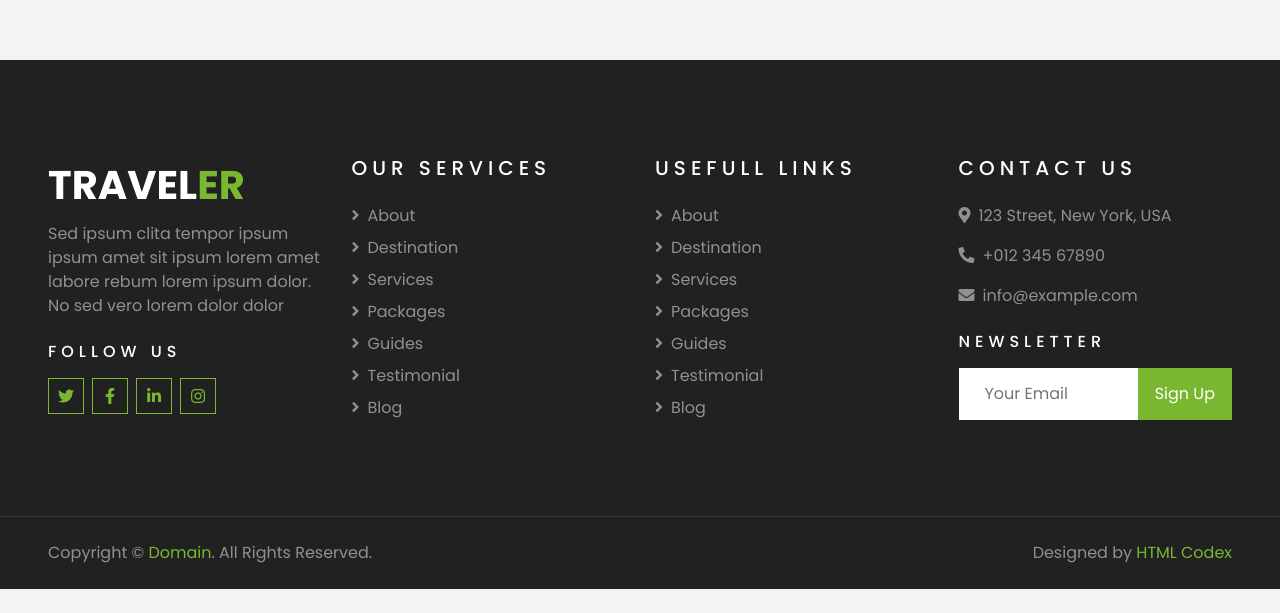
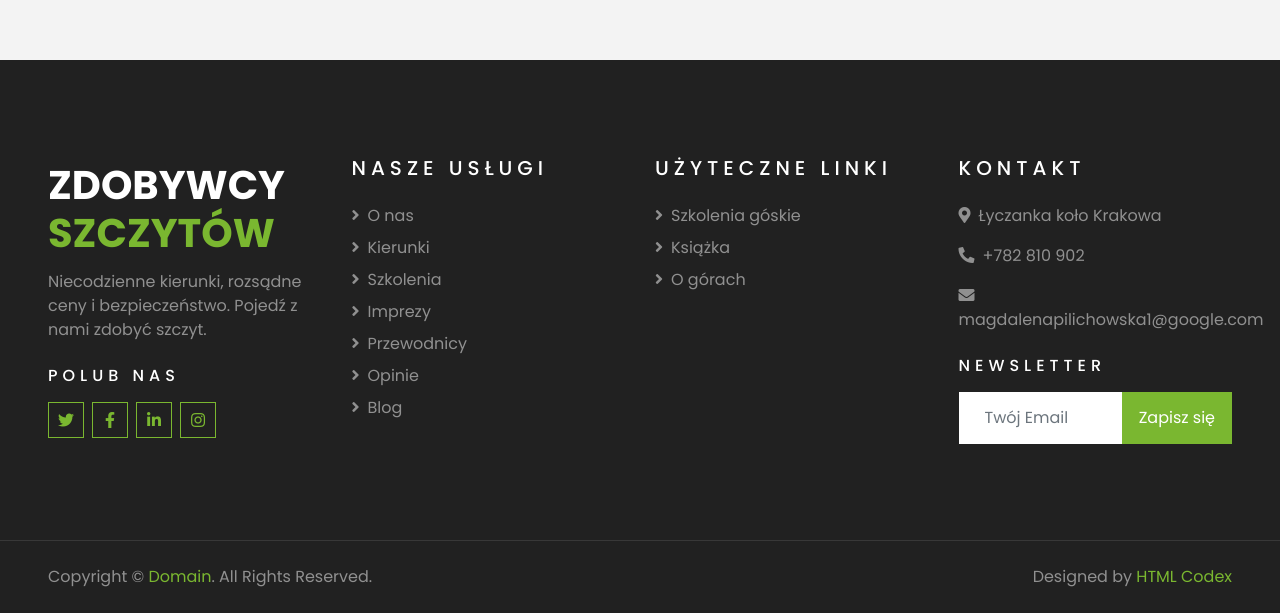
Before and after one commit to S-Jo/S-Jo.github.io, a plain HTML site: page single.html in a window 1280 px wide. Shown: the part 4104-4717 px from the top of the page. Before the commit the page ends 4693 px from the top, so only its background shows below. Drawn offline with nearby package versions, Linux system fonts and the light colour scheme.

Commit message:
Update single.html

```diff
--- a/single.html
+++ b/single.html
@@ -423,10 +423,10 @@
         <div class="row pt-5">
             <div class="col-lg-3 col-md-6 mb-5">
                 <a href="" class="navbar-brand">
-                    <h1 class="text-primary"><span class="text-white">TRAVEL</span>ER</h1>
+                    <h1 class="text-primary"><span class="text-white">ZDOBYWCY<br> </span>SZCZYTÓW</h1>
                 </a>
-                <p>Sed ipsum clita tempor ipsum ipsum amet sit ipsum lorem amet labore rebum lorem ipsum dolor. No sed vero lorem dolor dolor</p>
-                <h6 class="text-white text-uppercase mt-4 mb-3" style="letter-spacing: 5px;">Follow Us</h6>
+                <p>Niecodzienne kierunki, rozsądne ceny i bezpieczeństwo. Pojedź z nami zdobyć szczyt.</p>
+                <h6 class="text-white text-uppercase mt-4 mb-3" style="letter-spacing: 5px;">Polub nas</h6>
                 <div class="d-flex justify-content-start">
                     <a class="btn btn-outline-primary btn-square mr-2" href="#"><i class="fab fa-twitter"></i></a>
                     <a class="btn btn-outline-primary btn-square mr-2" href="#"><i class="fab fa-facebook-f"></i></a>
@@ -435,40 +435,37 @@
                 </div>
             </div>
             <div class="col-lg-3 col-md-6 mb-5">
-                <h5 class="text-white text-uppercase mb-4" style="letter-spacing: 5px;">Our Services</h5>
+                <h5 class="text-white text-uppercase mb-4" style="letter-spacing: 5px;">Nasze usługi</h5>
                 <div class="d-flex flex-column justify-content-start">
-                    <a class="text-white-50 mb-2" href="#"><i class="fa fa-angle-right mr-2"></i>About</a>
-                    <a class="text-white-50 mb-2" href="#"><i class="fa fa-angle-right mr-2"></i>Destination</a>
-                    <a class="text-white-50 mb-2" href="#"><i class="fa fa-angle-right mr-2"></i>Services</a>
-                    <a class="text-white-50 mb-2" href="#"><i class="fa fa-angle-right mr-2"></i>Packages</a>
-                    <a class="text-white-50 mb-2" href="#"><i class="fa fa-angle-right mr-2"></i>Guides</a>
-                    <a class="text-white-50 mb-2" href="#"><i class="fa fa-angle-right mr-2"></i>Testimonial</a>
+                    <a class="text-white-50 mb-2" href="#"><i class="fa fa-angle-right mr-2"></i>O nas</a>
+                    <a class="text-white-50 mb-2" href="#"><i class="fa fa-angle-right mr-2"></i>Kierunki</a>
+                    <a class="text-white-50 mb-2" href="#"><i class="fa fa-angle-right mr-2"></i>Szkolenia</a>
+                    <a class="text-white-50 mb-2" href="#"><i class="fa fa-angle-right mr-2"></i>Imprezy</a>
+                    <a class="text-white-50 mb-2" href="#"><i class="fa fa-angle-right mr-2"></i>Przewodnicy</a>
+                    <a class="text-white-50 mb-2" href="#"><i class="fa fa-angle-right mr-2"></i>Opinie</a>
                     <a class="text-white-50" href="#"><i class="fa fa-angle-right mr-2"></i>Blog</a>
                 </div>
             </div>
             <div class="col-lg-3 col-md-6 mb-5">
-                <h5 class="text-white text-uppercase mb-4" style="letter-spacing: 5px;">Usefull Links</h5>
+                <h5 class="text-white text-uppercase mb-4" style="letter-spacing: 5px;">Użyteczne Linki</h5>
                 <div class="d-flex flex-column justify-content-start">
-                    <a class="text-white-50 mb-2" href="#"><i class="fa fa-angle-right mr-2"></i>About</a>
-                    <a class="text-white-50 mb-2" href="#"><i class="fa fa-angle-right mr-2"></i>Destination</a>
-                    <a class="text-white-50 mb-2" href="#"><i class="fa fa-angle-right mr-2"></i>Services</a>
-                    <a class="text-white-50 mb-2" href="#"><i class="fa fa-angle-right mr-2"></i>Packages</a>
-                    <a class="text-white-50 mb-2" href="#"><i class="fa fa-angle-right mr-2"></i>Guides</a>
-                    <a class="text-white-50 mb-2" href="#"><i class="fa fa-angle-right mr-2"></i>Testimonial</a>
-                    <a class="text-white-50" href="#"><i class="fa fa-angle-right mr-2"></i>Blog</a>
+                    <a class="text-white-50 mb-2" href="#"><i class="fa fa-angle-right mr-2"></i>Szkolenia góskie</a>
+                    <a class="text-white-50 mb-2" href="#"><i class="fa fa-angle-right mr-2"></i>Książka</a>
+                    <a class="text-white-50 mb-2" href="#"><i class="fa fa-angle-right mr-2"></i>O górach</a>
+
                 </div>
             </div>
             <div class="col-lg-3 col-md-6 mb-5">
-                <h5 class="text-white text-uppercase mb-4" style="letter-spacing: 5px;">Contact Us</h5>
-                <p><i class="fa fa-map-marker-alt mr-2"></i>123 Street, New York, USA</p>
-                <p><i class="fa fa-phone-alt mr-2"></i>+012 345 67890</p>
-                <p><i class="fa fa-envelope mr-2"></i>info@example.com</p>
+                <h5 class="text-white text-uppercase mb-4" style="letter-spacing: 5px;">Kontakt</h5>
+                <p><i class="fa fa-map-marker-alt mr-2"></i>Łyczanka koło Krakowa</p>
+                <p><i class="fa fa-phone-alt mr-2"></i>+782 810 902</p>
+                <p><i class="fa fa-envelope mr-2"></i>magdalenapilichowska1@google.com</p>
                 <h6 class="text-white text-uppercase mt-4 mb-3" style="letter-spacing: 5px;">Newsletter</h6>
                 <div class="w-100">
                     <div class="input-group">
-                        <input type="text" class="form-control border-light" style="padding: 25px;" placeholder="Your Email">
+                        <input type="text" class="form-control border-light" style="padding: 25px;" placeholder="Twój Email">
                         <div class="input-group-append">
-                            <button class="btn btn-primary px-3">Sign Up</button>
+                            <button class="btn btn-primary px-3">Zapisz się</button>
                         </div>
                     </div>
                 </div>
```
